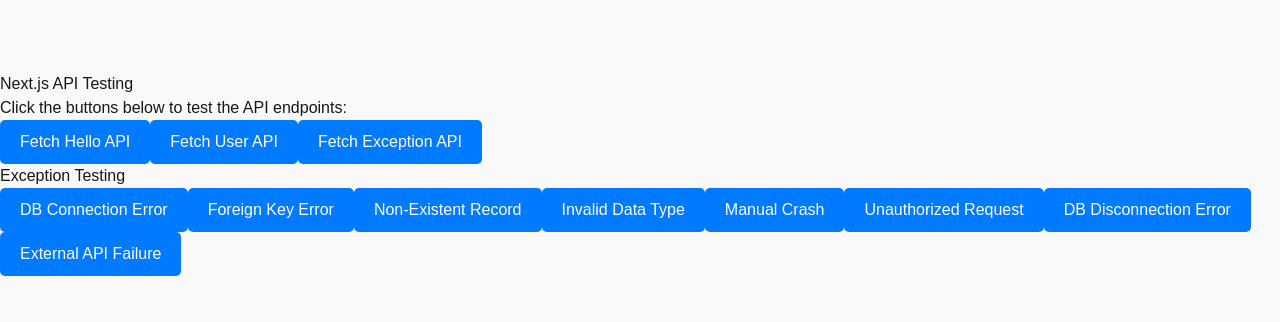
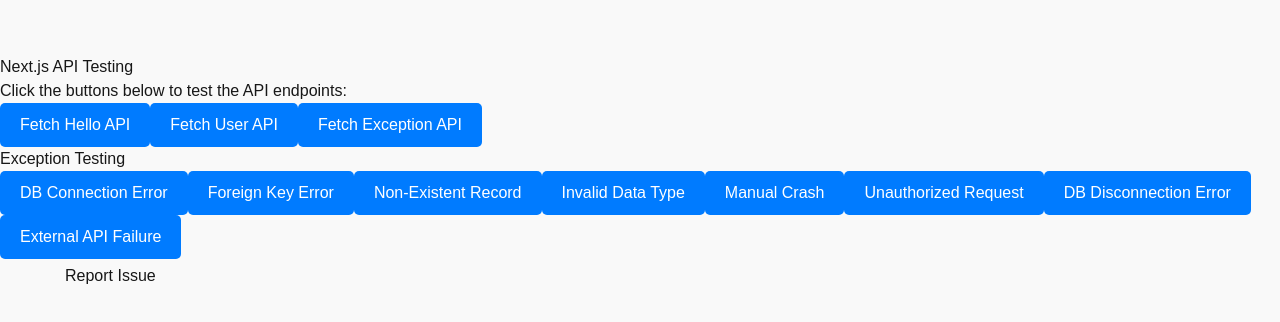
Before and after one commit to SailfishAI/vercel-test-application-node, a Next.js app in the folder nextjs-via-middleware/: page / in a window 1280 px wide. Shown: the part 226-548 px from the top of the page. Built offline with nearby package versions, Linux system fonts and the light colour scheme.

Commit message:
local setup updated version

```diff
--- a/nextjs-via-middleware/clientInstrumentation.tsx
+++ b/nextjs-via-middleware/clientInstrumentation.tsx
@@ -9,15 +9,16 @@
     );
 
     import("@sailfish-ai/recorder")
-      .then(({ startRecording }) => {
-        startRecording({
-          apiKey: "75ebed9a-b0dc-4a45-bd80-30b1516d8016",
+      .then(({ initRecorder }) => {
+        initRecorder({
+          apiKey: "d9e011db-8bec-4715-a45b-162892bd91e7",
+          backendApi: "http://localhost:8000",
           domainsToNotPropagateHeaderTo: [
             "google.com",
             "https://app.sailfishqa.com",
             "https://arxiv.org",
             "https://github.com",
-            "http://localhost:3002/",
+            // "http://localhost:3002/",
             "http://localhost:3000/",
             "http://localhost:8000/",
           ],
--- a/nextjs-via-middleware/package.json
+++ b/nextjs-via-middleware/package.json
@@ -13,8 +13,9 @@
     "@headlessui-float/react": "^0.15.0",
     "@headlessui/react": "*",
     "@prisma/client": "^6.3.1",
-    "@sailfish-ai/recorder": "^1.7.20",
-    "@sailfish-ai/sf-veritas": "0.1.27",
+    "@sailfish-ai/recorder": "^1.8.2",
+    "@sailfish-ai/sf-veritas": "^0.1.34",
+    "@sailfish-ai/sf-map-utils": "^0.4.2",
     "@vercel/edge": "^0.1.2",
     "ahooks": "^3.8.4",
     "antd": "^5.24.2",
--- a/nextjs-via-middleware/pages/index.tsx
+++ b/nextjs-via-middleware/pages/index.tsx
@@ -3,6 +3,7 @@
 export default function Home() {
   // Helper function to make API requests
   const fetchApi = async (url: string, times = 1) => {
+    console.log(`[Frontend] Starting fetchApi for ${url}...`);
     console.log(`[Frontend] Fetching data from ${url} ${times} times...`);
     const promises = Array.from({ length: times }, (_, index) =>
       fetch(url)
@@ -34,7 +35,7 @@
 
   // Individual API functions for explicit testing
   const fetchHello = () => fetchApi("/api/hello", 1);
-  const fetchUser = () => fetchApi("/api/user/123", 100);
+  const fetchUser = () => fetchApi("/api/user/123", 1);
   const fetchException = () => fetchApi("/api/exception", 1);
 
   return (
@@ -71,6 +72,27 @@
       <button onClick={() => fetchApi("/api/exceptions/external-api", 1)}>
         External API Failure
       </button>
+                <div
+              className='flex items-center px-[20px] h-fit'
+              onClick={async () => {
+                const { openReportIssueModal } = await import("@sailfish-ai/recorder");
+                openReportIssueModal();
+                  // alert('Button works!');
+
+              }}
+              role='button'
+              tabIndex={0}
+              data-testid='help'
+            >
+              <div className='flex items-center h-fit gap-2.5 rounded-[8px] hover:bg-blue-400 w-full'>
+                <span className='flex justify-center w-[35px] h-[35px] items-center'>
+
+
+
+                </span>
+                Report Issue
+              </div>
+            </div>
     </div>
   );
 }
```
Also changed, not shown: nextjs-via-middleware/instrumentation.ts (+12 -3 lines), 2 other files (tests, documents, lock files or other folders).
